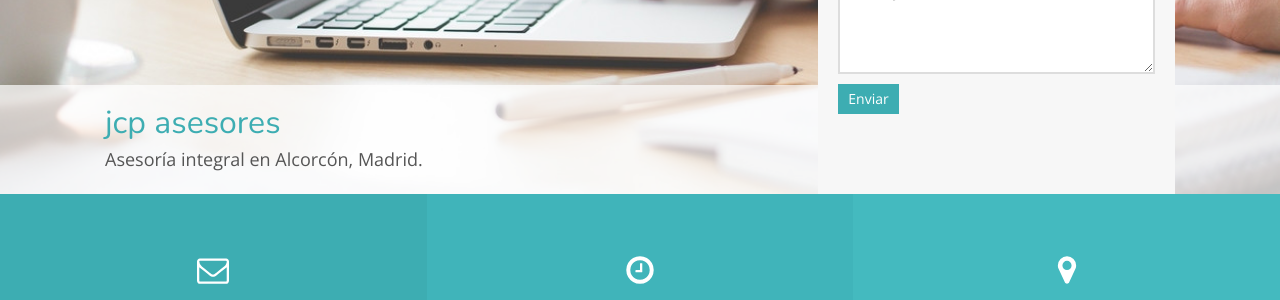
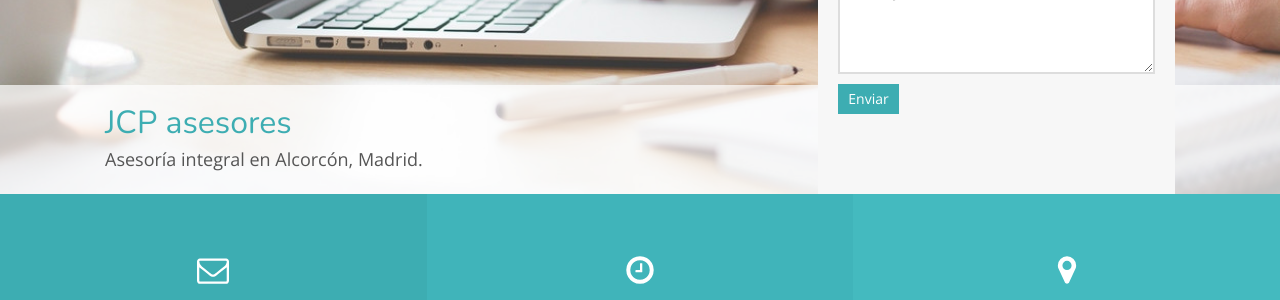
Before and after one commit to MpCity/MpCity.github.io, a Jekyll site: the page built from index.html, in a window 1280 px wide and 900 px high. Shown: the part 378-678 px from the top of the window. Built offline with Jekyll 4.4.1, drawn with Linux system fonts in a browser that asks for light colours; some of the changed text lies outside the part shown.

```diff
--- a/_config.yml
+++ b/_config.yml
@@ -8,7 +8,7 @@ logo_url: svg/min/logo.svg
 # Hero
 hero:
     hero_img: hero.jpg
-    hero_title: jcp asesores
+    hero_title: JCP asesores
     hero_description: Asesoría integral en Alcorcón, Madrid.
 
 # Contact form
@@ -44,7 +44,7 @@ skype: skype:obaez_design?userinfo
 feed: yes
 
 # Footer
-copyright: © jcp asesores 2019
+copyright: © JCP asesores 2019
 
 # Build settings
 markdown: kramdown
```
